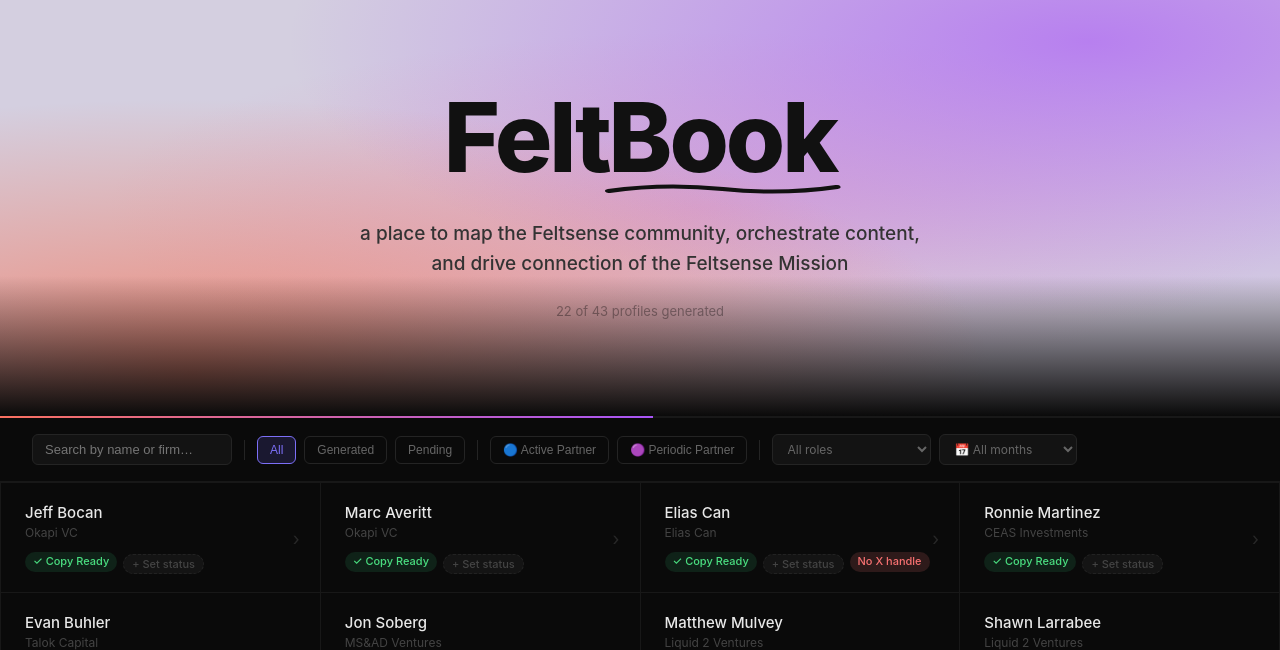
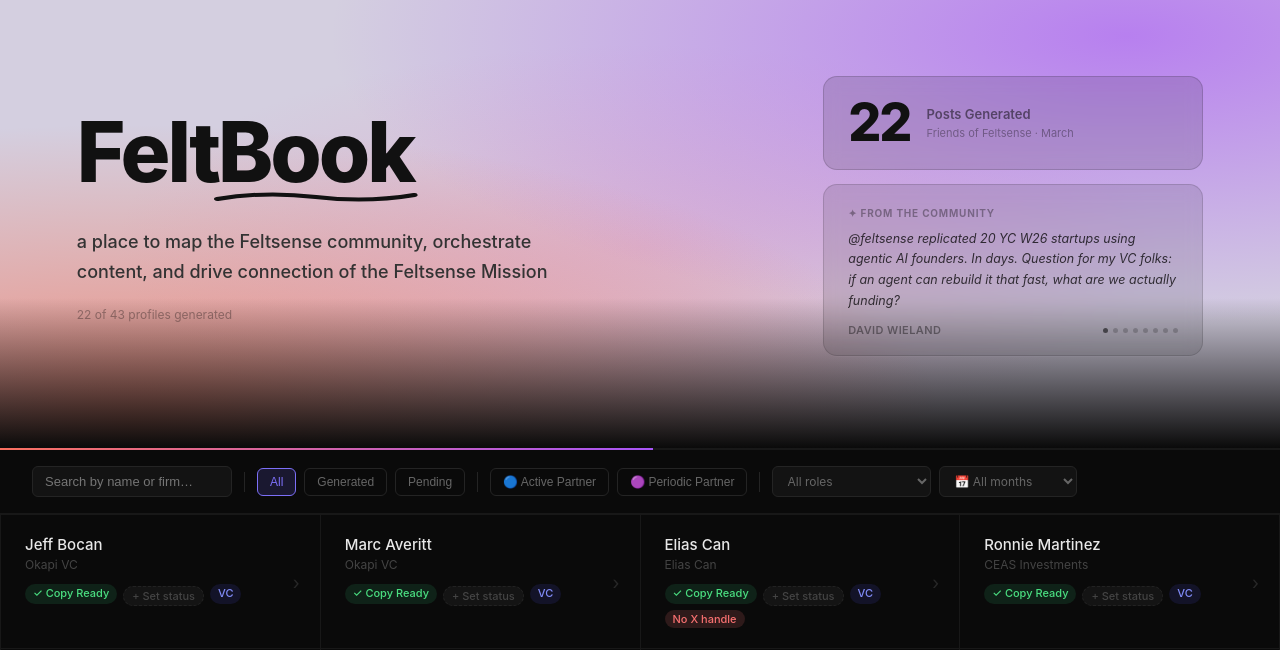
Before and after one commit to in-the-woods-sf/feltsenseproject, a Flask app: page / in a window 1280 px wide. Shown: the top 650 px of the page. Run offline with Flask 3, Linux system fonts and the light colour scheme.

Commit message:
hero: stat counter + quote carousel; tag all 30 VCs

```diff
--- a/app.py
+++ b/app.py
@@ -12,6 +12,7 @@ import re
 from pathlib import Path
 from dataclasses import asdict
 
+import random
 from typing import Optional
 from flask import Flask, render_template, request, jsonify, abort
 from dotenv import load_dotenv
@@ -227,6 +228,33 @@ def load_campaign_brief() -> str:
 # Routes
 # ---------------------------------------------------------------------------
 
+def load_march_quotes(max_quotes: int = 8) -> list:
+    """Pull random X post snippets from generated March copy files for the carousel."""
+    quotes = []
+    for path in sorted(OUTPUT_DIR.glob("*.md")):
+        # Skip campaign-suffixed files (april/may/june) and the index log
+        stem = path.stem
+        if stem in ("index", "run_log") or stem.endswith(("-april", "-may", "-june")):
+            continue
+        try:
+            raw = path.read_text(encoding="utf-8")
+        except Exception:
+            continue
+        # Extract VC name
+        name_match = re.match(r"## (.+?) —", raw)
+        if not name_match:
+            continue
+        name = name_match.group(1).strip()
+        # Extract X post text
+        x_match = re.search(r"\*\*X:\*\*\s*\n(.*?)(?=\n\n\*\*LinkedIn:|\Z)", raw, re.DOTALL)
+        if x_match:
+            text = x_match.group(1).strip()
+            if text and len(text) > 30:
+                quotes.append({"text": text, "name": name})
+    random.shuffle(quotes)
+    return quotes[:max_quotes]
+
+
 @app.route("/")
 def index():
     vcs = load_vcs()
@@ -238,9 +266,10 @@ def index():
         vc["engagement_month"] = entry.get("engagement_month", "") if isinstance(entry, dict) else ""
         vc["role"] = entry.get("role", "") if isinstance(entry, dict) else ""
     generated = sum(1 for v in vcs if v["generated"])
+    quotes = load_march_quotes()
     return render_template("index.html", vcs=vcs, total=len(vcs), generated=generated,
                            partner_statuses=PARTNER_STATUSES, engagement_months=ENGAGEMENT_MONTHS,
-                           role_types=ROLE_TYPES)
+                           role_types=ROLE_TYPES, quotes=quotes)
 
 
 @app.route("/vc/<slug>")
--- a/templates/index.html
+++ b/templates/index.html
@@ -11,43 +11,45 @@
     /* ── Hero ───────────────────────────────────────────── */
     .hero {
       position: relative;
-      min-height: 52vh;
+      min-height: 56vh;
       display: flex;
-      flex-direction: column;
       align-items: center;
       justify-content: center;
-      text-align: center;
-      padding: 72px 32px 80px;
+      padding: 72px 6vw 88px;
       background:
-        radial-gradient(ellipse at 15% 90%, rgba(249, 112, 80, 0.72) 0%, transparent 52%),
-        radial-gradient(ellipse at 85% 10%, rgba(168, 85, 247, 0.65) 0%, transparent 52%),
-        radial-gradient(ellipse at 55% 50%, rgba(232, 121, 177, 0.35) 0%, transparent 60%),
+        radial-gradient(ellipse at 10% 95%, rgba(249, 112, 80, 0.70) 0%, transparent 50%),
+        radial-gradient(ellipse at 88% 8%,  rgba(168, 85, 247, 0.65) 0%, transparent 50%),
+        radial-gradient(ellipse at 50% 55%, rgba(232, 121, 177, 0.30) 0%, transparent 58%),
         #d4cfe0;
       overflow: hidden;
+      gap: 4vw;
     }
 
-    /* fade into black at the bottom */
     .hero::after {
       content: '';
       position: absolute;
       bottom: 0; left: 0; right: 0;
-      height: 140px;
+      height: 150px;
       background: linear-gradient(to bottom, transparent, #0a0a0a);
       pointer-events: none;
     }
 
+    /* Left column */
+    .hero-left {
+      flex: 1;
+      min-width: 0;
+    }
+
     .hero-title {
-      font-size: clamp(52px, 8vw, 96px);
+      font-size: clamp(48px, 6.5vw, 88px);
       font-weight: 800;
       letter-spacing: -3px;
       color: #111;
       line-height: 1;
       margin-bottom: 6px;
-      position: relative;
       display: inline-block;
     }
 
-    /* curved SVG underline on "Book" part */
     .hero-title .underlined {
       position: relative;
       display: inline-block;
@@ -69,17 +71,118 @@
 
     .hero-sub {
       margin-top: 28px;
-      font-size: clamp(15px, 2vw, 19px);
+      font-size: clamp(14px, 1.6vw, 18px);
       font-weight: 500;
       color: #333;
-      max-width: 560px;
-      line-height: 1.6;
+      max-width: 480px;
+      line-height: 1.65;
     }
 
     .hero-meta {
-      margin-top: 24px;
+      margin-top: 20px;
+      font-size: 12px;
+      color: rgba(0,0,0,0.32);
+    }
+
+    /* Right column */
+    .hero-right {
+      width: clamp(280px, 30vw, 380px);
+      flex-shrink: 0;
+      display: flex;
+      flex-direction: column;
+      gap: 14px;
+      position: relative;
+      z-index: 1;
+    }
+
+    /* Stat card */
+    .stat-card {
+      background: rgba(0,0,0,0.12);
+      border: 1px solid rgba(0,0,0,0.15);
+      backdrop-filter: blur(8px);
+      border-radius: 14px;
+      padding: 20px 24px;
+      display: flex;
+      align-items: center;
+      gap: 16px;
+    }
+    .stat-number {
+      font-size: 52px;
+      font-weight: 800;
+      letter-spacing: -2px;
+      color: #111;
+      line-height: 1;
+    }
+    .stat-label {
       font-size: 13px;
+      font-weight: 600;
+      color: rgba(0,0,0,0.5);
+      line-height: 1.4;
+    }
+    .stat-sub {
+      font-size: 11px;
       color: rgba(0,0,0,0.35);
+      margin-top: 3px;
+    }
+
+    /* Quote carousel */
+    .quote-card {
+      background: rgba(0,0,0,0.10);
+      border: 1px solid rgba(0,0,0,0.13);
+      backdrop-filter: blur(8px);
+      border-radius: 14px;
+      padding: 22px 24px 18px;
+      min-height: 148px;
+      display: flex;
+      flex-direction: column;
+      justify-content: space-between;
+    }
+    .quote-text {
+      font-size: 12.5px;
+      line-height: 1.65;
+      color: rgba(0,0,0,0.75);
+      font-style: italic;
+      flex: 1;
+      /* clamp to 4 lines */
+      display: -webkit-box;
+      -webkit-line-clamp: 5;
+      -webkit-box-orient: vertical;
+      overflow: hidden;
+      opacity: 1;
+      transition: opacity 0.4s ease;
+    }
+    .quote-text.fade { opacity: 0; }
+    .quote-footer {
+      display: flex;
+      align-items: center;
+      justify-content: space-between;
+      margin-top: 12px;
+    }
+    .quote-name {
+      font-size: 11px;
+      font-weight: 600;
+      color: rgba(0,0,0,0.4);
+      text-transform: uppercase;
+      letter-spacing: 0.4px;
+    }
+    .quote-dots {
+      display: flex;
+      gap: 5px;
+    }
+    .quote-dot {
+      width: 5px; height: 5px;
+      border-radius: 50%;
+      background: rgba(0,0,0,0.2);
+      transition: background 0.3s;
+    }
+    .quote-dot.active { background: rgba(0,0,0,0.55); }
+    .quote-label {
+      font-size: 10px;
+      font-weight: 700;
+      text-transform: uppercase;
+      letter-spacing: 0.8px;
+      color: rgba(0,0,0,0.35);
+      margin-bottom: 10px;
     }
 
     .progress-bar { height: 2px; background: #181818; }
@@ -184,6 +287,9 @@
 
 <!-- ── Hero ──────────────────────────────────────────────── -->
 <div class="hero">
+
+  <!-- Left: title + subtitle -->
+  <div class="hero-left">
     <h1 class="hero-title">
       Felt<span class="underlined">Book
         <svg viewBox="0 0 120 14" preserveAspectRatio="none">
@@ -193,6 +299,37 @@
     </h1>
     <p class="hero-sub">a place to map the Feltsense community, orchestrate content, and drive connection of the Feltsense Mission</p>
     <p class="hero-meta">{{ generated }} of {{ total }} profiles generated</p>
+  </div>
+
+  <!-- Right: stat + quote carousel -->
+  <div class="hero-right">
+
+    <!-- Posts generated count -->
+    <div class="stat-card">
+      <div class="stat-number">{{ generated }}</div>
+      <div>
+        <div class="stat-label">Posts Generated</div>
+        <div class="stat-sub">Friends of Feltsense · March</div>
+      </div>
+    </div>
+
+    <!-- Rotating quote carousel -->
+    {% if quotes %}
+    <div class="quote-card">
+      <div class="quote-label">✦ From the community</div>
+      <div class="quote-text" id="quote-text">{{ quotes[0].text }}</div>
+      <div class="quote-footer">
+        <span class="quote-name" id="quote-name">{{ quotes[0].name }}</span>
+        <div class="quote-dots" id="quote-dots">
+          {% for q in quotes %}
+          <div class="quote-dot {% if loop.index0 == 0 %}active{% endif %}"></div>
+          {% endfor %}
+        </div>
+      </div>
+    </div>
+    {% endif %}
+
+  </div>
 </div>
 
 <div class="progress-bar">
@@ -299,6 +436,30 @@
 </div>
 
 <script>
+// ── Quote carousel ────────────────────────────────────────
+const quotes = [
+  {% for q in quotes %}
+  { text: {{ q.text | tojson }}, name: {{ q.name | tojson }} }{% if not loop.last %},{% endif %}
+  {% endfor %}
+];
+let quoteIdx = 0;
+if (quotes.length > 1) {
+  setInterval(() => {
+    const textEl = document.getElementById('quote-text');
+    const nameEl = document.getElementById('quote-name');
+    const dots   = document.querySelectorAll('.quote-dot');
+    if (!textEl) return;
+    textEl.classList.add('fade');
+    setTimeout(() => {
+      quoteIdx = (quoteIdx + 1) % quotes.length;
+      textEl.textContent = quotes[quoteIdx].text;
+      nameEl.textContent = quotes[quoteIdx].name;
+      dots.forEach((d, i) => d.classList.toggle('active', i === quoteIdx));
+      textEl.classList.remove('fade');
+    }, 400);
+  }, 4500);
+}
+
 let activeFilter = 'all';
 let menuSlug = null;
 
```
Also changed, not shown: vc_status.json (+42 -48 lines). Lines whose indentation alone changed are shown as unchanged.
